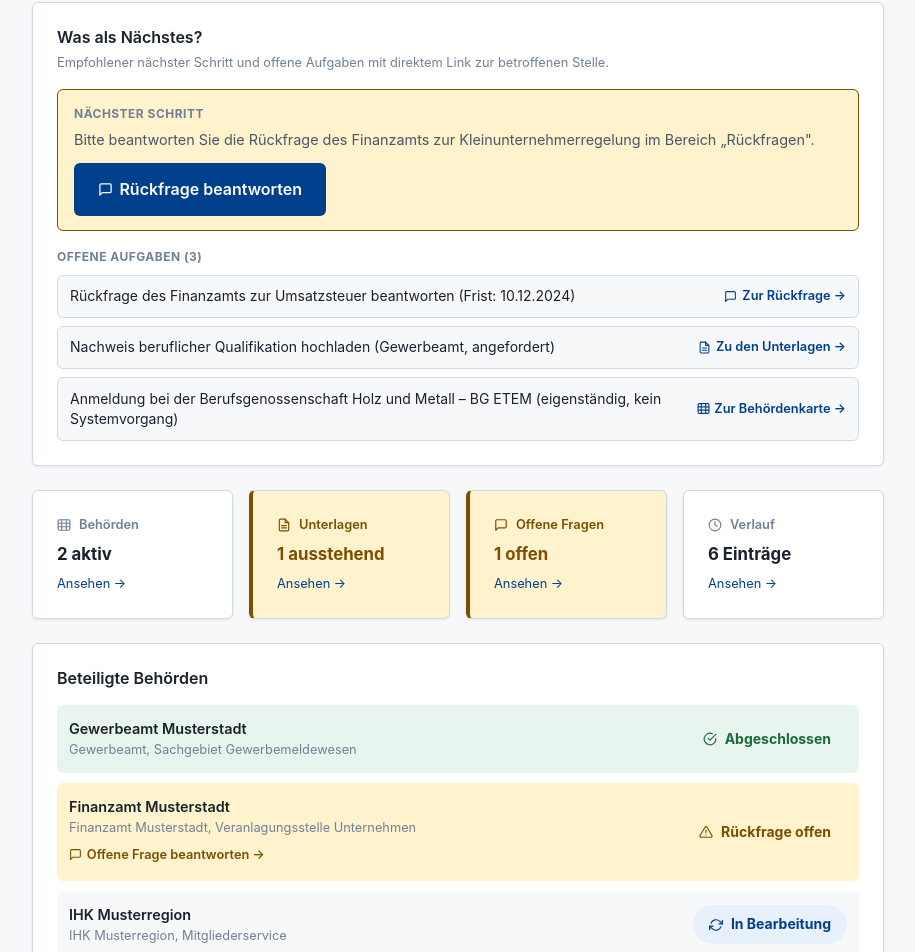
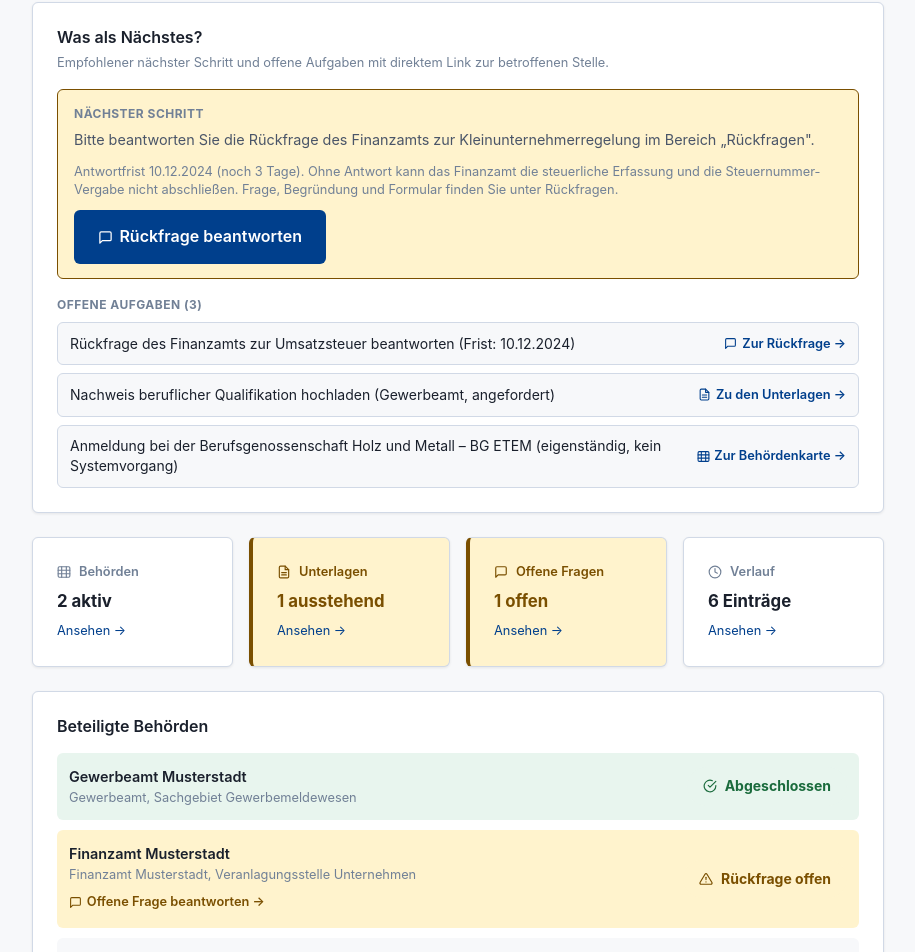
Before and after one commit to d0npedro/open-state, a Next.js app in the folder demo/: page /gruendung in a window 1280 px wide. Shown: the part 929-1881 px from the top of the page, without its empty margins (182-1097 px from the left). Built offline with nearby package versions, Linux system fonts and the light colour scheme.

Commit message:
feat(ug): Primär-CTA Nächster Schritt mit RQ-Frist-Hilfstext
Übersicht-Primär-CTA zeigt denselben Antwortfrist-/Konsequenz-Hilfstext
wie Fairness-RQ-CTAs; nach Antwort session-sensitiv Unterlagen-Hinweis.

```diff
--- a/demo/app/gruendung/page.tsx
+++ b/demo/app/gruendung/page.tsx
@@ -89,16 +89,36 @@ function aufgabeZiel(
   };
 }
 
+/**
+ * Hilfstext für Primär- und Fairness-CTA bei offener Rückfrage:
+ * Antwortfrist (Datum + Resttage) und Konsequenz (Erfassung/Steuernummer).
+ */
+function rqCtaHilfstext(rq: GruendungsAkte['rueckfragen'][number]): string {
+  const fristTage = berechneFristTage(rq.fristDatum, FIKTIVES_HEUTE_GRUENDUNG);
+  const fristLabel =
+    fristTage < 0
+      ? `${Math.abs(fristTage)} Tage überschritten`
+      : fristTage === 0
+        ? 'heute fällig'
+        : `noch ${fristTage} Tag${fristTage === 1 ? '' : 'e'}`;
+  return (
+    `Antwortfrist ${rq.frist} (${fristLabel}). ` +
+    'Ohne Antwort kann das Finanzamt die steuerliche Erfassung und die Steuernummer-Vergabe nicht abschließen. ' +
+    'Frage, Begründung und Formular finden Sie unter Rückfragen.'
+  );
+}
+
 /** Primärer CTA zum naechsterSchritt-Text (gleiche Heuristik wie Aufgaben). */
 function naechsterSchrittZiel(
   akte: GruendungsAkte
-): { href: string; cta: string; icon: IconName } | null {
+): { href: string; cta: string; icon: IconName; hint?: string } | null {
   const offeneRq = akte.rueckfragen.find(r => !r.beantwortet);
   if (offeneRq) {
     return {
       href: `/gruendung/rueckfragen#rq-${offeneRq.id}`,
       cta: 'Rückfrage beantworten',
       icon: 'chat',
+      hint: rqCtaHilfstext(offeneRq),
     };
   }
   const fehlendesDok = akte.dokumente.find(
@@ -109,6 +129,9 @@ function naechsterSchrittZiel(
       href: `/gruendung/dokumente#dok-${fehlendesDok.id}`,
       cta: 'Unterlage hochladen',
       icon: 'file',
+      // Session: keine offene RQ mehr (sonst wäre RQ-Zweig oben greifend)
+      hint:
+        'Keine offene Rückfrage mehr – ausstehende Unterlage nachreichen. Begründung und Upload-Möglichkeit finden Sie im Bereich Unterlagen.',
     };
   }
   const bg = akte.beteiligteBehörden.find(
@@ -119,6 +142,8 @@ function naechsterSchrittZiel(
       href: `/gruendung/behoerden#beh-${bg.id}`,
       cta: 'BG-Hinweis ansehen',
       icon: 'building',
+      hint:
+        'Keine offene Rückfrage mehr – BG-Anmeldung außerhalb von Open State vornehmen. Kontakt und Rolle finden Sie auf der Behördenkarte.',
     };
   }
   return null;
@@ -135,7 +160,7 @@ function fairnessSignalZiel(
   akte: GruendungsAkte
 ): { href: string; cta: string; icon: IconName; testKey: string; hint?: string } | null {
   // Offene Rückfrage mit Frist
-  // Hilfstext: Fristlabel + kurze Konsequenz (Steuernummer/Erfassung)
+  // Hilfstext: Fristlabel + kurze Konsequenz (Steuernummer/Erfassung) — wie Primär-CTA
   if (
     signal.typ === 'UG_RUECKFRAGE_OFFEN_FRIST_RELEVANT' ||
     signal.id.startsWith('UG-RQ-')
@@ -145,23 +170,12 @@ function fairnessSignalZiel(
     if (!rqId) return null;
     const rq = akte.rueckfragen.find(r => r.id === rqId && !r.beantwortet);
     if (!rq) return null;
-    const fristTage = berechneFristTage(rq.fristDatum, FIKTIVES_HEUTE_GRUENDUNG);
-    const fristLabel =
-      fristTage < 0
-        ? `${Math.abs(fristTage)} Tage überschritten`
-        : fristTage === 0
-          ? 'heute fällig'
-          : `noch ${fristTage} Tag${fristTage === 1 ? '' : 'e'}`;
-    const hint =
-      `Antwortfrist ${rq.frist} (${fristLabel}). ` +
-      'Ohne Antwort kann das Finanzamt die steuerliche Erfassung und die Steuernummer-Vergabe nicht abschließen. ' +
-      'Frage, Begründung und Formular finden Sie unter Rückfragen.';
     return {
       href: `/gruendung/rueckfragen#rq-${rqId}`,
       cta: 'Frage beantworten',
       icon: 'chat',
       testKey: `rq-${rqId}`,
-      hint,
+      hint: rqCtaHilfstext(rq),
     };
   }
 
@@ -386,16 +400,31 @@ export default function GruendungPage() {
               </div>
               <p style={{ margin: 0, fontSize: '0.9rem', lineHeight: 1.5 }}>{akte.naechsterSchritt}</p>
               {schrittZiel && (
+                <div style={{ marginTop: '0.75rem' }}>
+                  {schrittZiel.hint && (
+                    <p
+                      style={{
+                        margin: '0 0 0.65rem',
+                        fontSize: '0.8rem',
+                        lineHeight: 1.45,
+                        color: 'var(--color-text-muted)',
+                      }}
+                      data-testid="uebersicht-naechster-schritt-cta-hint"
+                    >
+                      {schrittZiel.hint}
+                    </p>
+                  )}
                   <Link
                     href={schrittZiel.href}
                     className="btn btn-primary"
                     data-testid="uebersicht-naechster-schritt-cta"
-                  style={{ display: 'inline-flex', alignItems: 'center', gap: '0.4rem', marginTop: '0.75rem' }}
+                    style={{ display: 'inline-flex', alignItems: 'center', gap: '0.4rem' }}
                     aria-label={schrittZiel.cta}
                   >
                     <Icon name={schrittZiel.icon} size={15} />
                     {schrittZiel.cta}
                   </Link>
+                </div>
               )}
             </div>
           )}
```
Also changed, not shown: 2 other files (tests, documents, lock files or other folders). Lines whose indentation alone changed are shown as unchanged.
